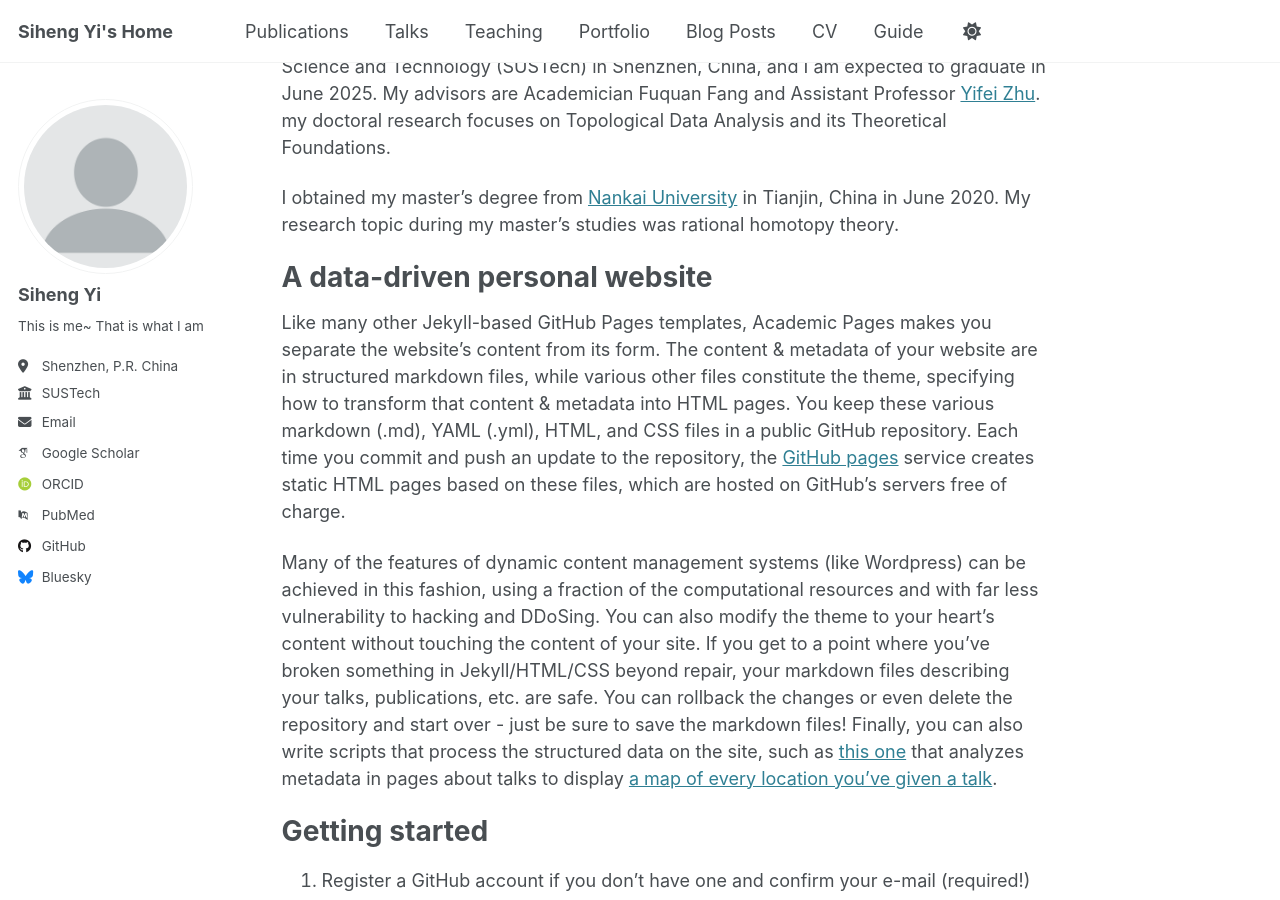
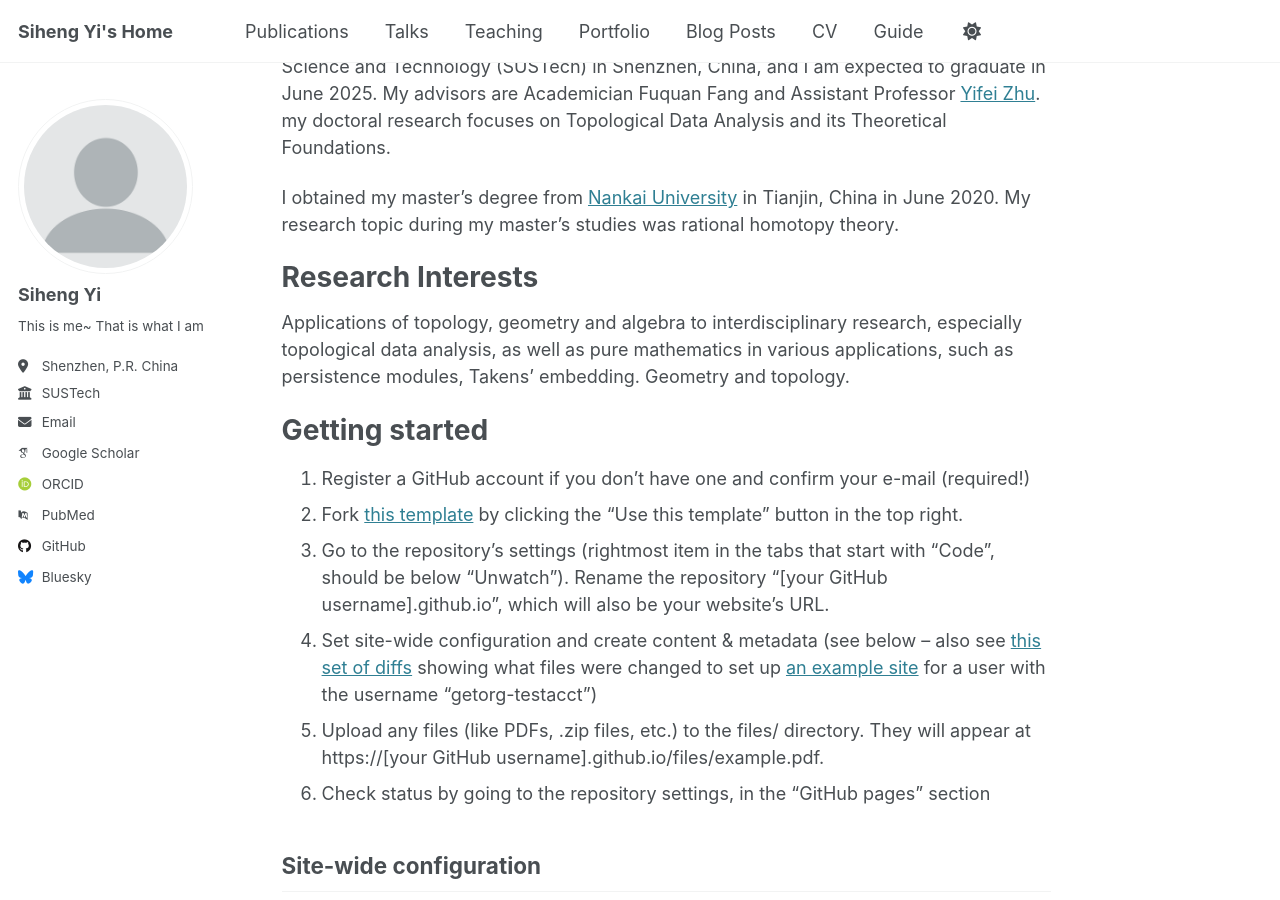
Before and after one commit to SihengYi/SihengYi.github.io, a Jekyll site: the page built from _pages/about.md, in a window 1280 px wide and 900 px high, scrolled down 382 px. Built offline with Jekyll 4.4.1, drawn with Linux system fonts in a browser that asks for light colours; some web fonts are replaced.

Commit message:
Update about.md

```diff
--- a/_pages/about.md
+++ b/_pages/about.md
@@ -19,11 +19,11 @@ My research topic during my master's studies was rational homotopy theory.
 
 
 
-A data-driven personal website
+Research Interests
 ======
-Like many other Jekyll-based GitHub Pages templates, Academic Pages makes you separate the website's content from its form. The content & metadata of your website are in structured markdown files, while various other files constitute the theme, specifying how to transform that content & metadata into HTML pages. You keep these various markdown (.md), YAML (.yml), HTML, and CSS files in a public GitHub repository. Each time you commit and push an update to the repository, the [GitHub pages](https://pages.github.com/) service creates static HTML pages based on these files, which are hosted on GitHub's servers free of charge.
+Applications of topology, geometry and algebra to interdisciplinary research, especially topological data analysis, as well as pure mathematics in various applications, such as persistence modules, Takens' embedding.
+Geometry and topology.
 
-Many of the features of dynamic content management systems (like Wordpress) can be achieved in this fashion, using a fraction of the computational resources and with far less vulnerability to hacking and DDoSing. You can also modify the theme to your heart's content without touching the content of your site. If you get to a point where you've broken something in Jekyll/HTML/CSS beyond repair, your markdown files describing your talks, publications, etc. are safe. You can rollback the changes or even delete the repository and start over - just be sure to save the markdown files! Finally, you can also write scripts that process the structured data on the site, such as [this one](https://github.com/academicpages/academicpages.github.io/blob/master/talkmap.ipynb) that analyzes metadata in pages about talks to display [a map of every location you've given a talk](https://academicpages.github.io/talkmap.html).
 
 Getting started
 ======
```
